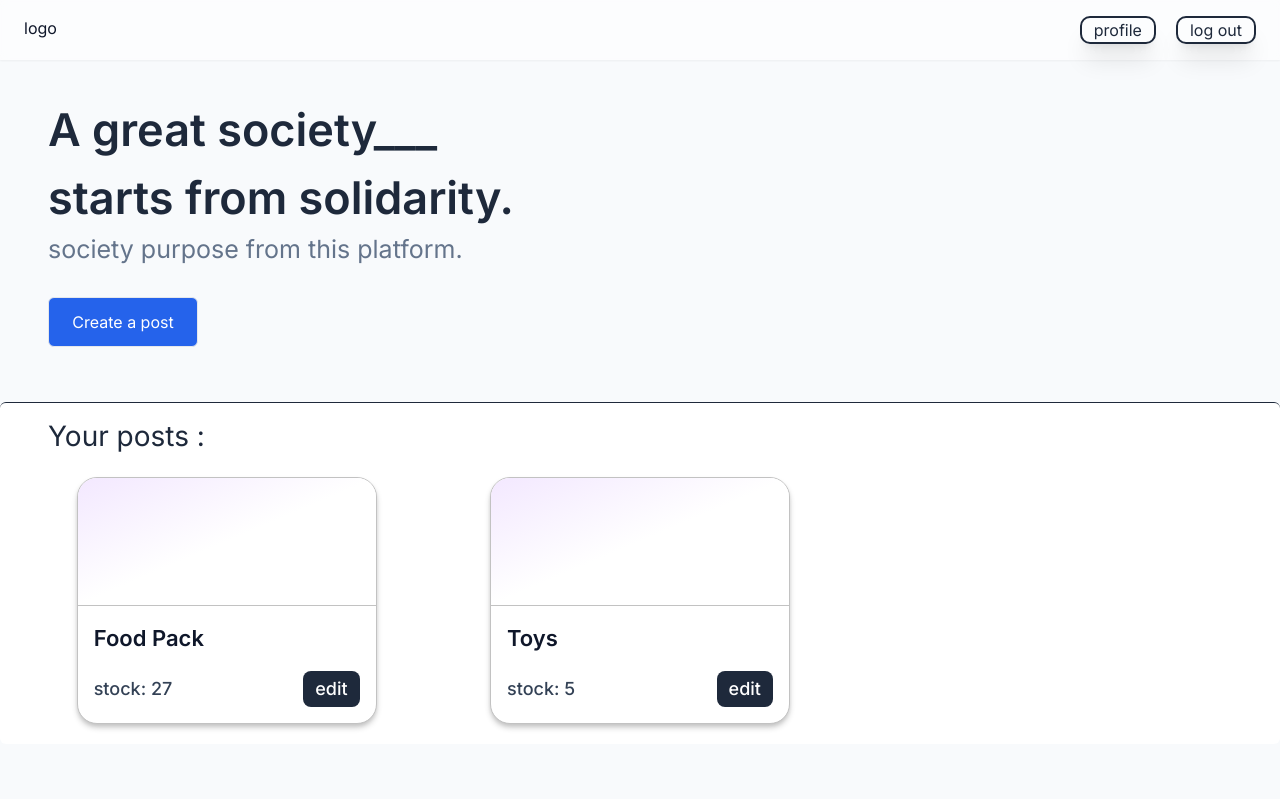
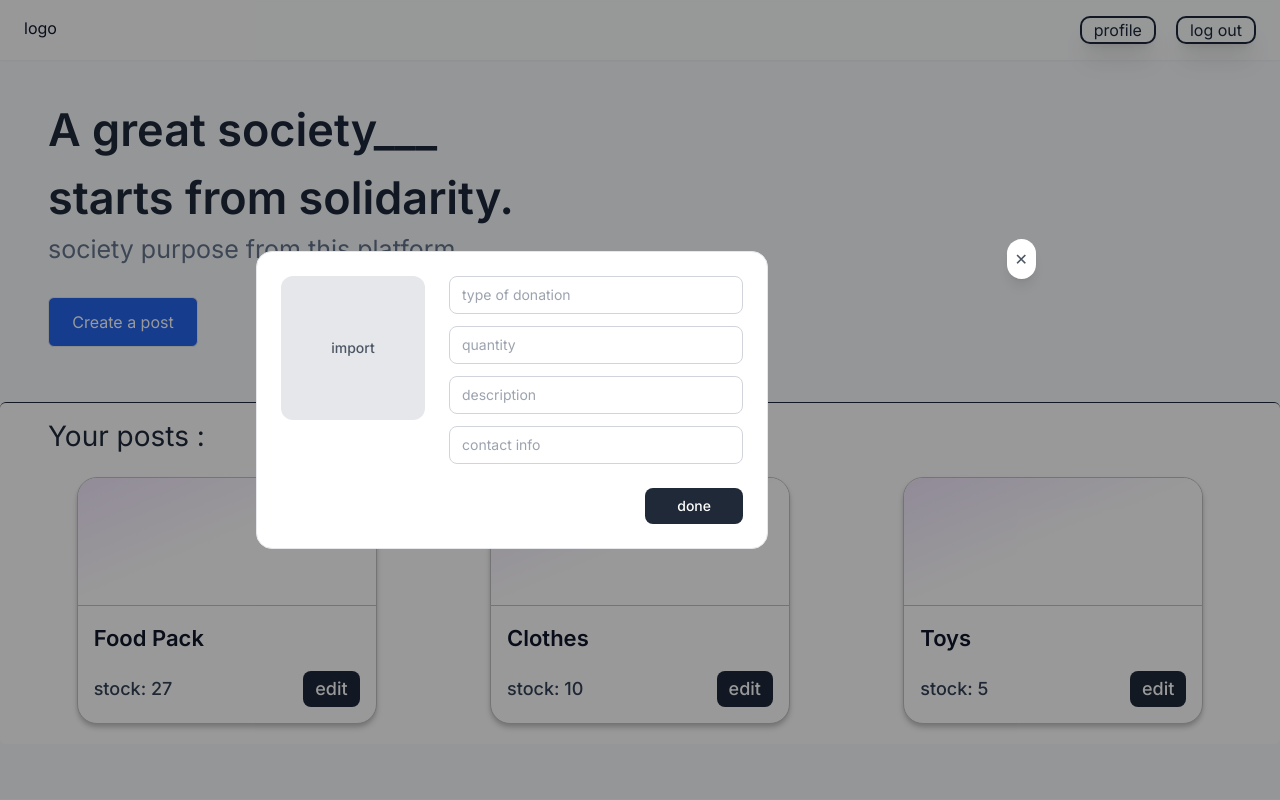
Before and after one commit to Sara-pro-vesion/bit-project, a React (Vite) app: page /DonorHome in a window 1280 px wide. Both pictures are taken after a click on the button "Create a post". Shown: the top 800 px of the page. Built offline with nearby package versions, Linux system fonts and the light colour scheme.

Commit message:
functionality to the buttons done

```diff
--- a/src/App.jsx
+++ b/src/App.jsx
@@ -3,7 +3,6 @@
 import CharityPage from './pages/CharityPage';
 import { BrowserRouter as Router, Routes, Route } from 'react-router-dom';
 import DonorPage from './pages/DonorPage';
-import DonationModal from './components/MoreInfo';
 import DonationForm from './components/DonationForm';
 
 export default function App() {
@@ -15,8 +14,6 @@
         <Route path="/" element={<LogIn />} />
         <Route path="/signup" element={<SignUp />} />
         <Route path="/DonorHome" element={<DonorPage />} />
-        <Route path="/d" element={<DonationModal />} />
-        <Route path='/f' element={<DonationForm />} />
       </Routes>
     </Router>
   );
--- a/src/components/CardDo.jsx
+++ b/src/components/CardDo.jsx
@@ -1,16 +1,16 @@
-export default function CardDo({ data }) {
+export default function CardDo({ data, onEdit }) {
   return (
     <div className="w-[300px] max-w-full mx-auto bg-white border border-[#C2C2C2] rounded-[20px] overflow-hidden shadow-md shadow-[#C2C2C2] hover:shadow-none">
       <div className="h-32 border-b border-[#C2C2C2] bg-gradient-to-br from-purple-100 via-white to-white" />
       <div className="p-4">
         <h4 className="text-[22px] font-semibold text-slate-900 mb-4">
-          {data?.type || 'Unknown'}
+          {data?.typeOfDonation || data?.type || 'Unknown'}
         </h4>
         <div className="flex items-center justify-between">
           <span className="text-slate-700 text-[18px] font-medium">
             stock: {data?.quantity ?? 0}
           </span>
-          <button className="bg-[#1E293B] text-white px-3 py-1 rounded-lg text-lg font-medium hover:shadow-xl transition-shadow duration-300 ease-in-out">
+          <button onClick={() => onEdit?.(data)} className="bg-[#1E293B] text-white px-3 py-1 rounded-lg text-lg font-medium hover:shadow-xl transition-shadow duration-300 ease-in-out">
             edit
           </button>
         </div>
--- a/src/components/DonationForm.jsx
+++ b/src/components/DonationForm.jsx
@@ -1,14 +1,39 @@
-import { useState, useRef } from "react";
+import { useEffect, useState, useRef } from "react";
 
-export default function DonationForm({ onSubmit }) {
-  const [image, setImage] = useState(null);
-  const [preview, setPreview] = useState(null);
+export default function DonationForm({ onSubmit, initialValues = {}, submitLabel }) {
+  const [image, setImage] = useState(initialValues.image ?? null);
+  const [preview, setPreview] = useState(
+    initialValues.image
+      ? typeof initialValues.image === "string"
+        ? initialValues.image
+        : URL.createObjectURL(initialValues.image)
+      : null
+  );
   const [form, setForm] = useState({
-    typeOfDonation: "",
- quantity: "",
- description: "",
-     contactInfo: "",
+    typeOfDonation: initialValues.typeOfDonation ?? "",
+    quantity: initialValues.quantity ?? "",
+    description: initialValues.description ?? "",
+    contactInfo: initialValues.contactInfo ?? "",
+    id: initialValues.id,
   });
+
+  useEffect(() => {
+    setForm({
+      typeOfDonation: initialValues.typeOfDonation ?? "",
+      quantity: initialValues.quantity ?? "",
+      description: initialValues.description ?? "",
+      contactInfo: initialValues.contactInfo ?? "",
+      id: initialValues.id,
+    });
+    setImage(initialValues.image ?? null);
+    setPreview(
+      initialValues.image
+        ? typeof initialValues.image === "string"
+          ? initialValues.image
+          : URL.createObjectURL(initialValues.image)
+        : null
+    );
+  }, [initialValues]);
 
   const fileInputRef = useRef(null);
 
@@ -77,7 +102,7 @@
           onClick={handleSubmit}
           className="px-8 py-2 bg-gray-800 hover:bg-gray-900 text-white text-sm font-medium rounded-lg transition-colors"
         >
-          done
+          {submitLabel ?? (form.id ? 'save' : 'done')}
         </button>
       </div>
     </div>
--- a/src/components/Hero2.jsx
+++ b/src/components/Hero2.jsx
@@ -1,12 +1,12 @@
 
 
-export default function Hero2() {
+export default function Hero2({ onCreate }) {
     return (
         <div className="flex flex-col justify-start px-12">
         <h1 className="text-[#1E293B] font-semibold font-Poppines text-[34px] md:text-[45px]">A great society___
 <br/>starts from solidarity.</h1>
         <h4 className="text-[23px] md:text-[25px] font-Inter text-[#64748B]">society purpose from this platform.</h4>
-        <button className="text-white mt-7 border rounded-md bg-[#2563EB] w-[150px] py-3 px-1 hover:bg-[#1E293B]">Create a post</button>
+        <button onClick={onCreate} className="text-white mt-7 border rounded-md bg-[#2563EB] w-[150px] py-3 px-1 hover:bg-[#1E293B]">Create a post</button>
         </div>
     )
 }
--- a/src/components/Market.jsx
+++ b/src/components/Market.jsx
@@ -1,21 +1,42 @@
 import FilterBar from './FilterBar';
 import { useState } from 'react';
 import CardCh from './CardCh';
+import DonationModal from './MoreInfo';
 import Img from "../assets/food.jpg";
 import Shoes from "../assets/shoes.jpg";
 
-const donations = [
+const initialDonations = [
   { id: 1, type: 'Food Pack', quantity: 27, image: Img, category: 'food', contact: '123455224', description: 'Fresh food packs available for families in need.' },
   { id: 2, type: 'Clothes', quantity: 10, image: Shoes, category: 'clothes', contact: '987654321', description: 'Gently used clothing for all ages.' },
   { id: 3, type: 'Toys', quantity: 5, image: null, category: 'toys', contact: '111222333', description: 'Educational toys for children aged 3–10.' },
 ];
 
-export default function Marketplace({ onSelectItem }) {
+export default function Marketplace() {
   const [category, setCategory] = useState('all');
+  const [donations, setDonations] = useState(initialDonations);
+  const [selectedId, setSelectedId] = useState(null);
 
   const filteredDonations = category === 'all'
     ? donations
     : donations.filter(item => item.category === category);
+
+  const selectedDonation = donations.find(item => item.id === selectedId) ?? null;
+
+  const handleOpenMore = (item) => {
+    setSelectedId(item.id);
+  };
+
+  const handleCloseMore = () => {
+    setSelectedId(null);
+  };
+
+  const handleClaim = ({ remaining }) => {
+    setDonations(prevDonations =>
+      prevDonations.map(item =>
+        item.id === selectedId ? { ...item, quantity: remaining } : item
+      )
+    );
+  };
 
   return (
     <div id="market" className="min-h-screen bg-white">
@@ -27,16 +48,29 @@
             <CardCh
               key={item.id}
               data={item}
+              onMoreClick={handleOpenMore}
             />
           ))}
         </div>
 
         {filteredDonations.length === 0 && (
-                    <div className="text-center py-20 text-gray-500">
+          <div className="text-center py-20 text-gray-500">
             No items found in this category.
           </div>
         )}
       </main>
+
+      {selectedDonation && (
+        <DonationModal
+          title={selectedDonation.type}
+          contactInfo={selectedDonation.contact}
+          initialQuantity={selectedDonation.quantity}
+          description={selectedDonation.description}
+          image={selectedDonation.image}
+          onClose={handleCloseMore}
+          onClaim={handleClaim}
+        />
+      )}
     </div>
   );
 }
--- a/src/components/posts.jsx
+++ b/src/components/posts.jsx
@@ -1,12 +1,7 @@
 import CardDo from "./CardDo";
 
 
-    const donations = [
-  { id: 1, type: 'Food Pack', quantity: 27, image: null, category: 'food', contact: '123455224', description: 'Fresh food packs available for families in need.' },
- { id: 3, type: 'Toys', quantity: 5, image: null, category: 'toys', contact: '111222333', description: 'Educational toys for children aged 3–10.' },
-
-    ]
-export default function PreviousPosts(){
+export default function PreviousPosts({ posts, onEdit }){
 
 
     return(
@@ -14,10 +9,11 @@
             <h3 className="px-12 pt-3 font-Inter text-[28px] text-[#1E293B]">Your posts :</h3>
             <main className="max-w-7xl mx-auto lg:p-5">
                 <div className="grid grid-cols-1 sm:grid-cols-2 md:grid-cols-3 gap-y-10 justify-items-center">
-                    {donations.map((item) => (
+                    {posts.map((item) => (
                     <CardDo
                     key={item.id}
                     data={item}
+                    onEdit={onEdit}
                     />
                     ))}
                 </div>
--- a/src/pages/DonorPage.jsx
+++ b/src/pages/DonorPage.jsx
@@ -1,22 +1,99 @@
-import React from 'react'
+import React, { useState } from 'react'
 import Hero2 from '../components/Hero2'
 import Nav from '../components/nav'
 import PreviousPosts from '../components/posts'
+import DonationForm from '../components/DonationForm'
 import Claims from '../components/Claims'
 import Footer from '../components/Footer'
 
+const initialPosts = [
+  { id: 1, typeOfDonation: 'Food Pack', quantity: 27, image: null, category: 'food', contactInfo: '123455224', description: 'Fresh food packs available for families in need.' },
+  { id: 2, typeOfDonation: 'Clothes', quantity: 10, image: null, category: 'clothes', contactInfo: '987654321', description: 'Gently used clothing for all ages.' },
+  { id: 3, typeOfDonation: 'Toys', quantity: 5, image: null, category: 'toys', contactInfo: '111222333', description: 'Educational toys for children aged 3–10.' },
+];
+
 export default function DonorPage() {
+  const [posts, setPosts] = useState(initialPosts);
+  const [activePost, setActivePost] = useState(null);
+  const [isFormOpen, setIsFormOpen] = useState(false);
+
+  const handleCreate = () => {
+    setActivePost(null);
+    setIsFormOpen(true);
+  };
+
+  const handleEdit = (post) => {
+    setActivePost(post);
+    setIsFormOpen(true);
+  };
+
+  const handleCloseForm = () => {
+    setIsFormOpen(false);
+  };
+
+  const handleSubmit = (formData) => {
+    if (formData.id != null) {
+      setPosts((prev) => prev.map((item) => item.id === formData.id ? {
+        ...item,
+        typeOfDonation: formData.typeOfDonation,
+        quantity: formData.quantity,
+        description: formData.description,
+        contactInfo: formData.contactInfo,
+        image: formData.image,
+      } : item));
+    } else {
+      const nextId = Math.max(0, ...posts.map((item) => item.id)) + 1;
+      setPosts((prev) => [
+        ...prev,
+        {
+          id: nextId,
+          typeOfDonation: formData.typeOfDonation,
+          quantity: formData.quantity,
+          description: formData.description,
+          contactInfo: formData.contactInfo,
+          image: formData.image,
+          category: 'other',
+        },
+      ]);
+    }
+
+    setIsFormOpen(false);
+    setActivePost(null);
+
+    setTimeout(() => {
+      document.getElementById('previous-posts')?.scrollIntoView({ behavior: 'smooth' });
+    }, 100);
+  };
+
   return (
     <div className="relative">
       <div className="fixed inset-x-0 top-0 bg-white/50 backdrop-blur-sm z-50 shadow-sm">
         <Nav />
       </div>
       <div className="pt-24 flex flex-col gap-20 md:gap-[55px]">
-        <Hero2 />
-        <PreviousPosts />
+        <Hero2 onCreate={handleCreate} />
+        <PreviousPosts posts={posts} onEdit={handleEdit} />
         <Claims />
       </div>
-        <Footer />
+      <Footer />
+
+      {isFormOpen && (
+        <div className="fixed inset-0 z-50 flex items-center justify-center bg-black/40 p-4">
+          <div className="relative w-full max-w-3xl">
+            <button
+              onClick={handleCloseForm}
+              className="absolute -top-3 -right-3 rounded-full bg-white p-2 shadow-lg text-gray-600 hover:text-gray-900"
+            >
+              ✕
+            </button>
+            <DonationForm
+              initialValues={activePost ?? {}}
+              submitLabel={activePost ? 'save' : 'done'}
+              onSubmit={handleSubmit}
+            />
+          </div>
+        </div>
+      )}
     </div>
   )
 }
```
Also changed, not shown: src/components/CardCh.jsx (+5 -2 lines), src/components/MoreInfo.jsx (+7 -2 lines).
